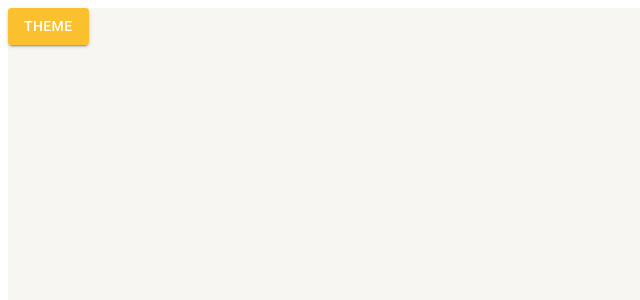
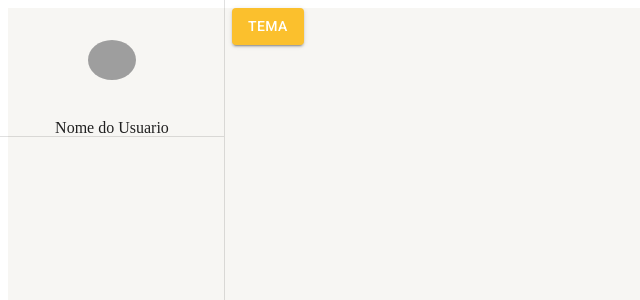
Before and after one commit to thiaguinhobyra/mob-app, a React (Create React App) app: page /pagina-inicial in a window 1280 px wide. Shown: the top 300 px of the page, without its empty margins (0-640 px from the left). Built offline with nearby package versions, Linux system fonts and the light colour scheme; grey boxes are pictures that could not be loaded.

Commit message:
menu lateral

```diff
--- a/package.json
+++ b/package.json
@@ -44,5 +44,11 @@
       "last 1 firefox version",
       "last 1 safari version"
     ]
+  },
+  "devDependencies": {
+    "@typescript-eslint/eslint-plugin": "^5.35.1",
+    "@typescript-eslint/parser": "^5.35.1",
+    "eslint": "^8.23.0",
+    "eslint-plugin-react": "^7.31.1"
   }
 }
--- a/src/App.tsx
+++ b/src/App.tsx
@@ -1,5 +1,6 @@
 import { BrowserRouter } from 'react-router-dom';
 import { AppRoutes } from './routes';
+import { MenuLateral } from './shared/components/menu-lateral/MenuLateral';
 import { AppThemeProvider } from './shared/contexts';
 
 
@@ -7,7 +8,10 @@ export const App = () => {
   return (
     <AppThemeProvider>
       <BrowserRouter>
-        <AppRoutes />
+        <MenuLateral>
+          <AppRoutes />
+        </MenuLateral>
+
       </BrowserRouter>
     </AppThemeProvider>
   );
--- a/src/routes/index.tsx
+++ b/src/routes/index.tsx
@@ -8,7 +8,7 @@ export const AppRoutes =() => {
 
     return (
     <Routes>
-        <Route path="/pagina-inicial" element={<Button variant='contained' color='primary' onClick={ toggleTheme }>Theme</Button>} />
+        <Route path="/pagina-inicial" element={<Button variant='contained' color='primary' onClick={ toggleTheme }>Tema</Button>} />
 
         <Route path="*" element={<Navigate to="/pagina-inicial" />} />
     </Routes>
--- a/src/shared/components/index.ts
+++ b/src/shared/components/index.ts
@@ -1 +1 @@
-export{}
+export * from './menu-lateral/MenuLateral'
--- /dev/null
+++ b/src/shared/components/menu-lateral/MenuLateral.tsx
@@ -0,0 +1,35 @@
+import { Avatar, Box, Divider, Drawer, useTheme } from "@mui/material"
+
+interface IAppThemeProviderProps {
+    children: React.ReactNode
+  }
+
+export const MenuLateral: React.FC<IAppThemeProviderProps> = ({ children }) =>{
+
+    const theme =useTheme();
+    return (
+        <>
+            <Drawer variant='permanent'>
+                <Box width={theme.spacing(28)}>
+                    <Box width='100%' height={theme.spacing(15)} display="flex" alignItems="center"  justifyContent="center">
+                        <Avatar
+                        sx={{heigth: theme.spacing(12), width: theme.spacing(6)}}
+                        src="../images/LAMPADA SUPER LED ALTA H1.jpg"
+                        />
+                    </Box>
+                    <Box width='100%' height={theme.spacing(2)} display="flex" alignItems="center"  justifyContent="center">
+                            Nome do Usuario
+                    </Box>
+                    <Divider />
+                    <Box flex={1}>
+
+                    </Box>
+                </Box>
+            </Drawer>
+            <Box height='100vh' marginLeft={theme.spacing(28)}>
+            {children}
+            </Box>
+        </>
+
+    );
+};
--- a/src/shared/contexts/ThemeContext.tsx
+++ b/src/shared/contexts/ThemeContext.tsx
@@ -18,6 +18,7 @@ export const useAppThemeContext = () => {
 interface IAppThemeProviderProps {
   children: React.ReactNode
 }
+
 export const AppThemeProvider: React.FC<IAppThemeProviderProps> = ({ children }) => {
   const [themeName, setThemeName] = useState<'light' | 'dark'>('light');
 
```
Also changed, not shown: src/pages/login/index.tsx (added, +17 -0 lines), .eslintrc.json (added), src/shared/images/LAMPADA SUPER LED ALTA H1.jpg (added), 1 other file (tests, documents, lock files or other folders).
